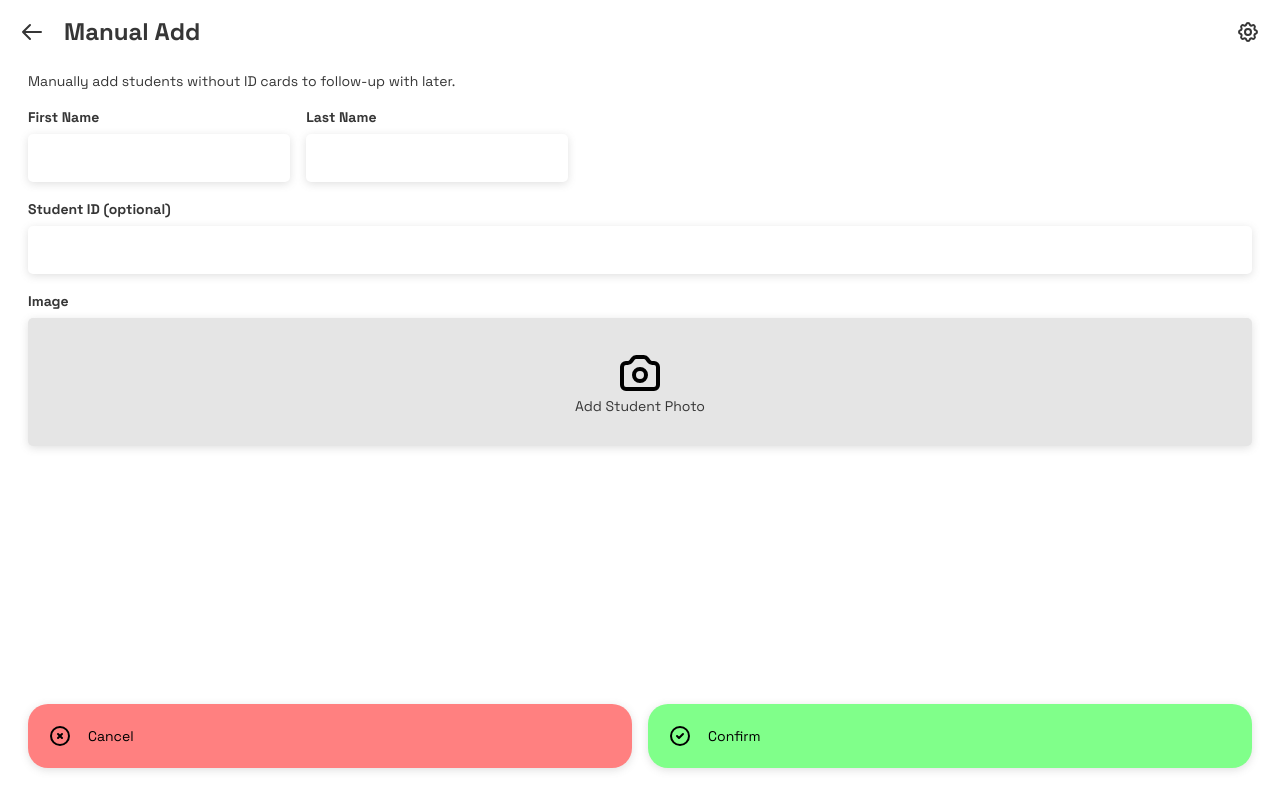
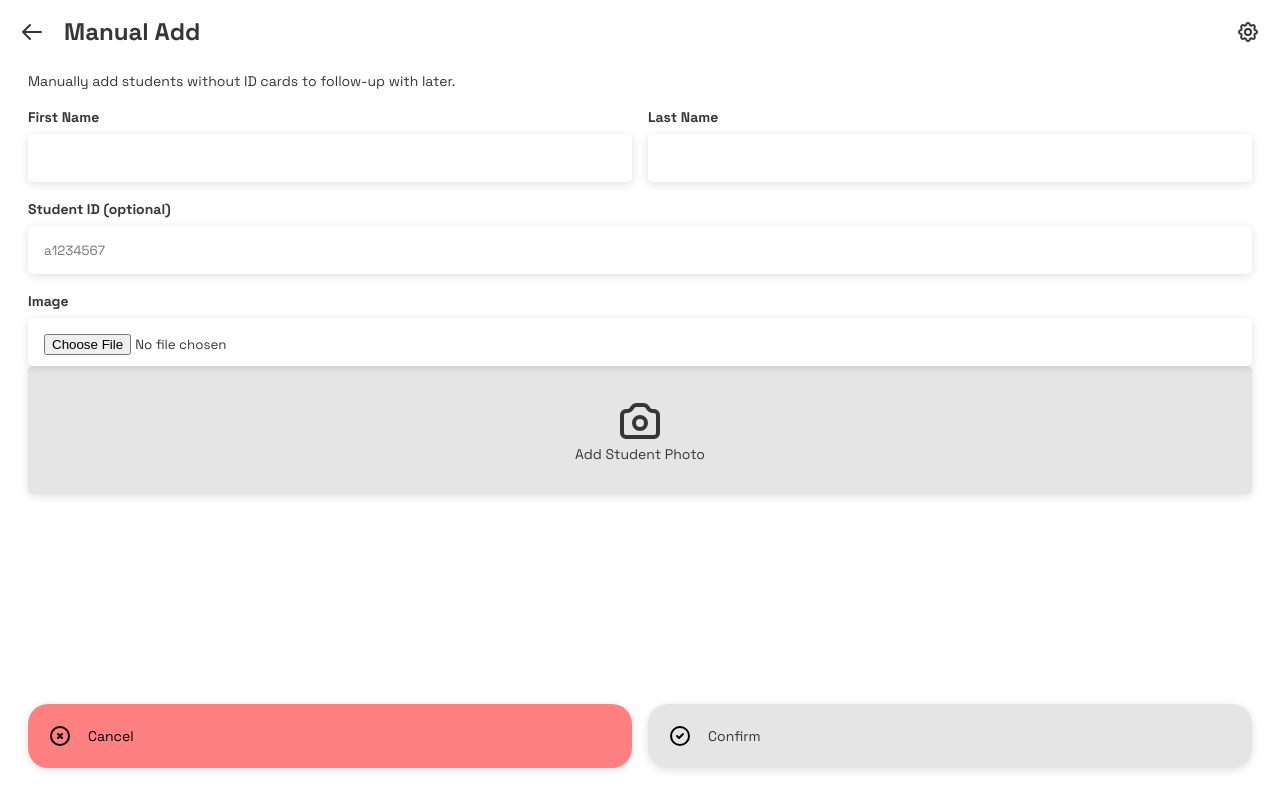
Before and after one commit to 0xRF/AdelaideID, a Vue app in the folder frontend/: page /add in a window 1280 px wide. Built offline with nearby package versions, Linux system fonts and the light colour scheme.

Commit message:
stuff that I will finish later

```diff
--- a/frontend/src/index.css
+++ b/frontend/src/index.css
@@ -67,6 +67,11 @@ button {
     border-radius: 20px;
     border: none;
     cursor: pointer;
+}
+
+button:disabled {
+    background-color: #E5E5E5;
+    color: #363636;
 }
 
 input {
--- a/frontend/src/views/AddPage.vue
+++ b/frontend/src/views/AddPage.vue
@@ -1,5 +1,24 @@
 <script setup>
+import { ref, computed } from "vue";
 import router from "../router";
+
+const first_name = ref("");
+const last_name = ref("");
+const username = ref("");
+
+const photo_name = ref("");
+
+const isFormValid = computed(
+    () =>
+        first_name.value.length > 0 &&
+        last_name.value.length > 0 &&
+        username.value.length == 8
+);
+
+const uploadImage = (event) => {
+    photo_name.value = event.target.value;
+    console.log(event.target.value);
+};
 </script>
 
 <template>
@@ -8,30 +27,39 @@ import router from "../router";
         <div class="manual-add-name">
             <div>
                 <label for="first-name-input"><b>First Name</b></label>
-                <input id="first-name-input" type="text" />
+                <input v-model="first_name" id="first-name-input" type="text" />
             </div>
             <div>
                 <label for="last-name-input"><b>Last Name</b></label>
-                <input id="last-name-input" type="text" />
+                <input v-model="last_name" id="last-name-input" type="text" />
             </div>
         </div>
         <div>
             <label for="student-id-input"><b>Student ID (optional)</b></label>
-            <input id="student-id-input" type="text" />
+
+            <input placeholder="a1234567" v-model="username" id="student-id-input" type="text" />
             <!-- <img src="/assets/pencil-alt.svg" alt="Image icon"> -->
         </div>
         <div>
             <label><b>Image</b></label>
             <input
+                @change="uploadImage($event)"
                 id="hidden-image-upload"
                 type="file"
                 accept="image/*"
                 capture="environment"
-                hidden
             />
-            <label for="hidden-image-upload" class="image-upload-prompt shadow">
+            <label v-if="!photo_path" for="hidden-image-upload" class="image-upload-prompt shadow">
+                <svg xmlns="http://www.w3.org/2000/svg" class="h-6 w-6" fill="none" viewBox="0 0 24 24" stroke="currentColor" stroke-width="2" alt="Image icon">
+                    <path stroke-linecap="round" stroke-linejoin="round" d="M3 9a2 2 0 012-2h.93a2 2 0 001.664-.89l.812-1.22A2 2 0 0110.07 4h3.86a2 2 0 011.664.89l.812 1.22A2 2 0 0018.07 7H19a2 2 0 012 2v9a2 2 0 01-2 2H5a2 2 0 01-2-2V9z" />
+                    <path stroke-linecap="round" stroke-linejoin="round" d="M15 13a3 3 0 11-6 0 3 3 0 016 0z" />
+                </svg>
+                <p>Add Student Photo</p>
+            </label>
+            <label v-else for="hidden-image-upload" class="image-upload-prompt shadow">
                 <img src="/assets/camera.svg" alt="Image icon" />
-                <p>Add Student Photo</p>
+                <img :src="photo_path" alt="Uploaded image" />
+                <p>Change Student Photo {{ photo_path }}??</p>
             </label>
         </div>
         <div class="spacer" />
@@ -40,7 +68,7 @@ import router from "../router";
                 <img src="/assets/x-circle.svg" alt="Back arrow" />
                 <p>Cancel</p>
             </button>
-            <button class="confirmation-confirm">
+            <button class="confirmation-confirm" :disabled="!isFormValid">
                 <img src="/assets/check-circle.svg" alt="Back arrow" />
                 <p>Confirm</p>
             </button>
@@ -60,6 +88,10 @@ import router from "../router";
     gap: 16px;
 }
 
+.manual-add-name div {
+    flex: 1;
+}
+
 .image-upload-prompt {
     cursor: pointer;
     background-color: #e5e5e5;
@@ -71,7 +103,7 @@ import router from "../router";
     justify-content: center;
 }
 
-.image-upload-prompt img {
+.image-upload-prompt img, svg {
     width: 48px;
     height: 48px;
 }
--- a/frontend/src/views/BarcodeScanner.vue
+++ b/frontend/src/views/BarcodeScanner.vue
@@ -4,6 +4,7 @@ import StudentCard from "../components/StudentCard.vue";
 import ConfirmationPopup from "../components/ConfirmationPopup.vue";
 
 import { ref } from "vue";
+import router from "../router";
 
 const student = ref({});
 const failed = ref(false);
@@ -58,8 +59,7 @@ const onDecode = async (result) => {
             <p class="scan-idle-hint">
                 Scan barcode on the back of student ID card
             </p>
-            <router-link class="manual-add" to="/add">
-                <button>
+                <button class="manual-add" @click="router.push('add')">
                     <img
                         class="icon"
                         src="/assets/plus-circle.svg"
@@ -67,7 +67,6 @@ const onDecode = async (result) => {
                     />
                     <span>Add Manually</span>
                 </button>
-            </router-link>
         </div>
         <div v-else class="scan-fail-parent">
             <div class="scan-fail-message">
@@ -92,16 +91,13 @@ const onDecode = async (result) => {
     padding: 28px;
 }
 
-.manual-add button {
+.manual-add {
     padding: 8px 16px;
     gap: 8px;
     display: flex;
     box-shadow: 0px 2px 8px rgba(99, 99, 99, 0.2);
     border-radius: 20px;
     align-items: center;
-}
-
-.manual-add {
     text-decoration: none;
 }
 
--- a/frontend/src/views/LoginPage.vue
+++ b/frontend/src/views/LoginPage.vue
@@ -1,5 +1,5 @@
 <script setup>
-import { ref } from "vue";
+import { ref, computed } from "vue";
 import router from "../router";
 const username = ref("");
 const password = ref("");
@@ -21,11 +21,17 @@ const login = async () => {
     submitting.value = false;
     if (res.status == 200) router.replace("/");
 };
+
+const isFormValid = computed(
+    () =>
+        username.value.length == 8 &&
+        password.value >= 8
+);
 </script>
 
 <template>
     <div class="login">
-        <p>Log in to your account for Adelaide ID here.</p>
+        <p>Log in to your Adelaide ID  account here.</p>
         <div>
             <label><b>Staff / Student ID</b></label>
             <input
@@ -43,7 +49,7 @@ const login = async () => {
         <div class="confirmation-buttons">
             <button
                 class="confirmation-confirm"
-                :disabled="submitting"
+                :disabled="submitting || !isFormValid"
                 @click="login"
             >
                 <img src="/assets/check-circle.svg" alt="Back arrow" />
```
